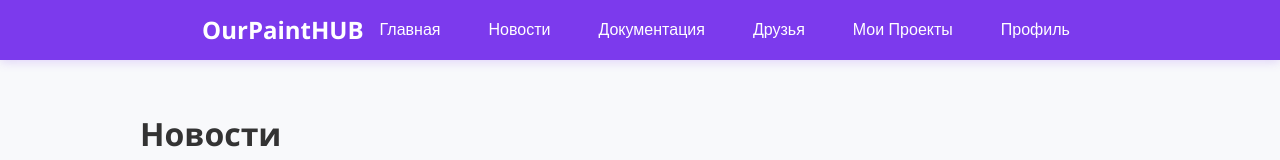
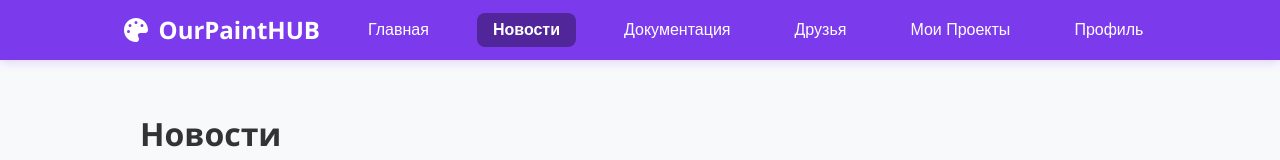
Before and after one commit to OurPaintTeam/OurPaintHub, a React (Vite) app in the folder frontend/: page /news in a window 1280 px wide. Shown: the top 160 px of the page. Built offline with nearby package versions, Linux system fonts and the light colour scheme; no server answers.

Commit message:
Fix style

```diff
--- a/frontend/src/components/NavigationBox/NavigationBox.scss
+++ b/frontend/src/components/NavigationBox/NavigationBox.scss
@@ -23,11 +23,16 @@
   font-size: 1.5rem;
   font-weight: bold;
   gap: 0.5rem;
+
+  i {
+    font-size: 1.6rem;
+  }
 }
 
 .nav-menu {
-  display: flex;
-  gap: 1rem;
+    display: flex;
+    gap: 2rem;
+    margin-left: 2rem;
 }
 
 .nav-link {
@@ -42,8 +47,12 @@
   font-size: 1rem;
 
   &:hover {
-    background: rgba(255, 255, 255, 0.1);
-    color: #c4b5fd;
+    background: rgba(0, 0, 0, 0.2);
+  }
+
+  &.active {
+    background: rgba(0, 0, 0, 0.35);
+    font-weight: 600;
   }
 }
 
--- a/frontend/src/components/NavigationBox/NavigationBox.tsx
+++ b/frontend/src/components/NavigationBox/NavigationBox.tsx
@@ -1,5 +1,7 @@
 import React from "react";
-import { useNavigate } from "react-router-dom";
+import { useNavigate, useLocation } from "react-router-dom";
+import { FontAwesomeIcon } from "@fortawesome/react-fontawesome";
+import { faPalette } from "@fortawesome/free-solid-svg-icons";
 import "./NavigationBox.scss";
 
 interface NavigationBoxProps {
@@ -9,32 +11,42 @@ interface NavigationBoxProps {
 
 const NavigationBox: React.FC<NavigationBoxProps> = ({ isAuthenticated = false, userName }) => {
   const navigate = useNavigate();
+  const location = useLocation();
 
   const handleLogout = () => {
     localStorage.removeItem("user");
     window.location.reload();
   };
 
+  const menuItems = [
+    { label: "Главная", path: "/" },
+    { label: "Новости", path: "/news" },
+    { label: "Документация", path: "/docs" },
+    { label: "Друзья", path: "/friends" },
+    { label: "Мои Проекты", path: "/projects" },
+    { label: "Профиль", path: "/profile" },
+  ];
+
   return (
     <nav className="navbar">
       <div className="nav-container">
-        {/* Логотип */}
-        <div className="nav-logo">
-          <i className="fas fa-palette"></i>
-          <span>OurPaintHUB</span>
+       <div className="nav-logo">
+        <FontAwesomeIcon icon={faPalette} />
+         <span>OurPaintHUB</span>
         </div>
 
-        {/* Меню */}
         <div className="nav-menu">
-          <button className="nav-link" onClick={() => navigate("/")}>Главная</button>
-          <button className="nav-link" onClick={() => navigate("/news")}>Новости</button>
-          <button className="nav-link" onClick={() => navigate("/docs")}>Документация</button>
-          <button className="nav-link" onClick={() => navigate("/friends")}>Друзья</button>
-          <button className="nav-link" onClick={() => navigate("/projects")}>Мои Проекты</button>
-          <button className="nav-link" onClick={() => navigate("/account")}>Профиль</button>
+          {menuItems.map((item) => (
+            <button
+              key={item.path}
+              className={`nav-link ${location.pathname === item.path ? "active" : ""}`}
+              onClick={() => navigate(item.path)}
+            >
+              {item.label}
+            </button>
+          ))}
         </div>
 
-        {/* Пользователь и выход */}
         {isAuthenticated && (
           <div className="nav-user">
             <span>{userName}</span>
```
